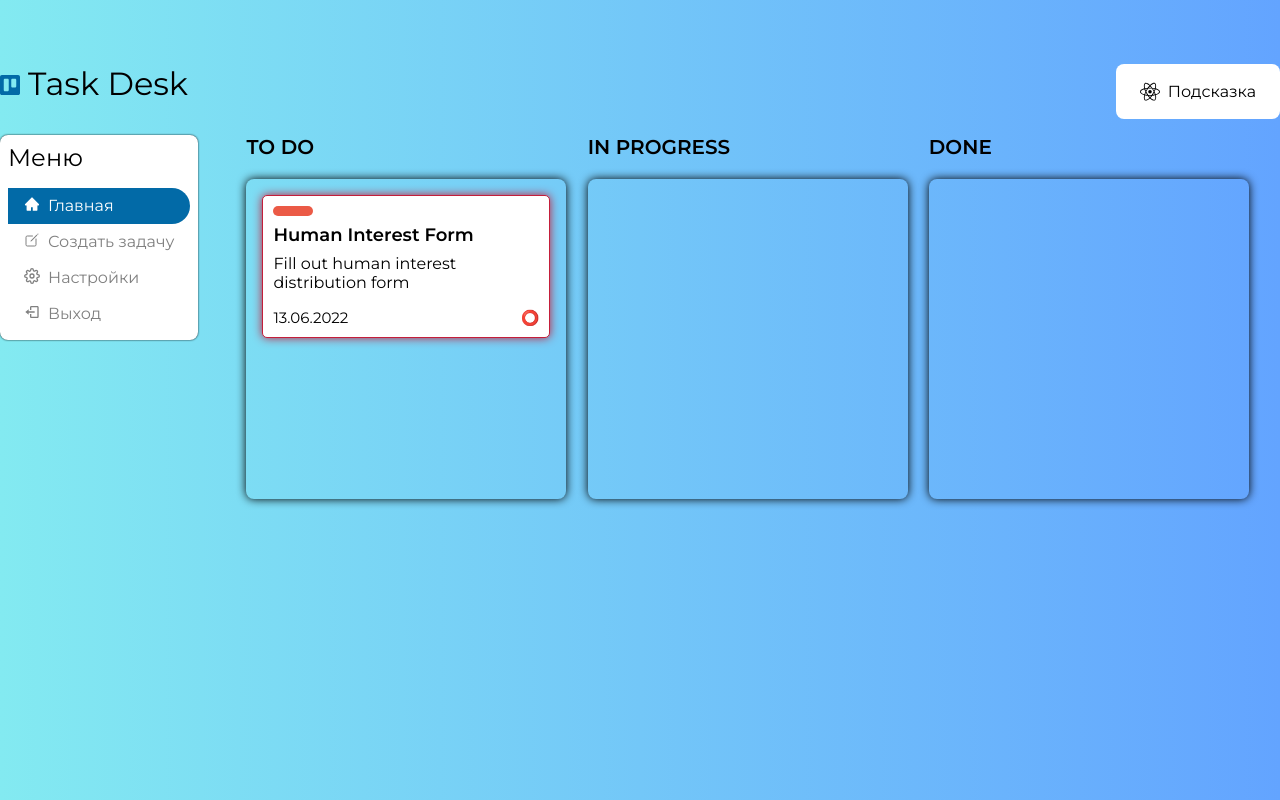
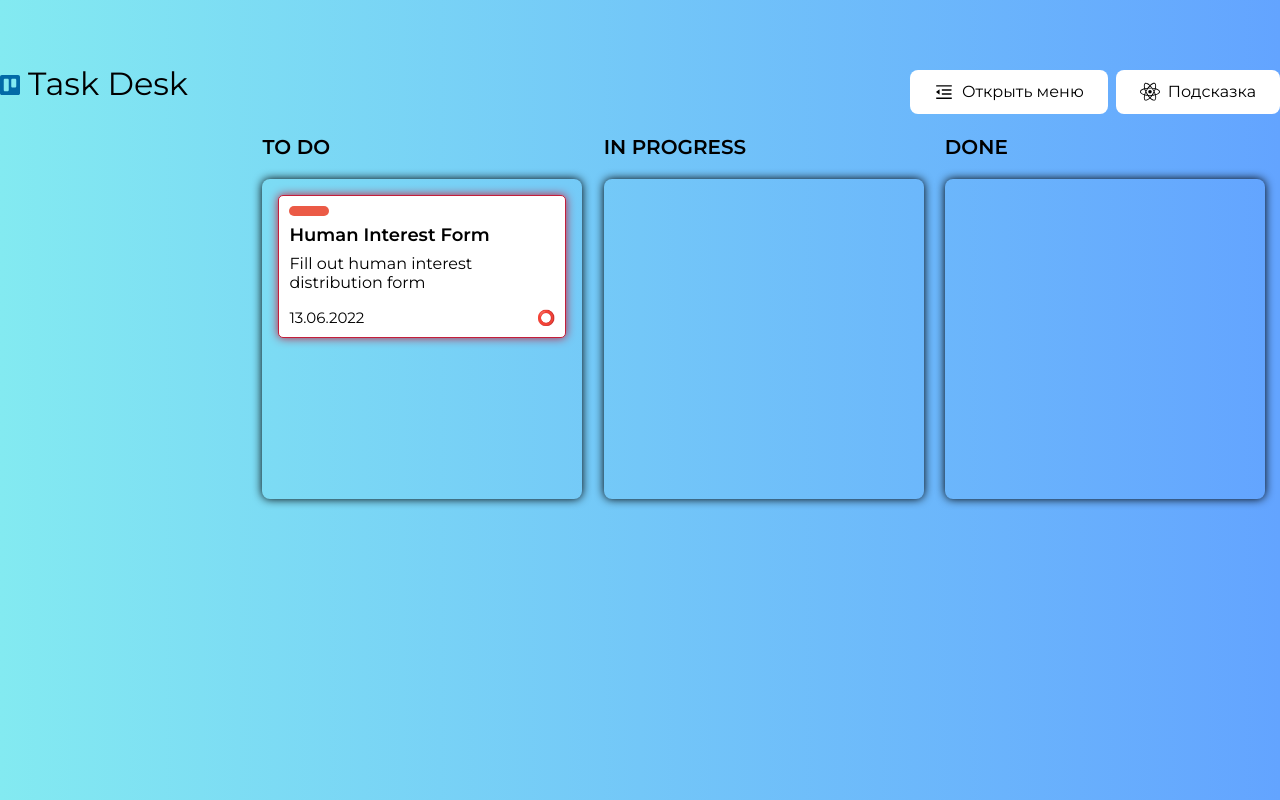
Before and after one commit to comp-master-byte/fullstack-newShift, a React app in the folder client/: page / in a window 1280 px wide. Built offline with nearby package versions, Linux system fonts and the light colour scheme.

Commit message:
Добавлена анимация с меню, подсказки

```diff
--- /dev/null
+++ b/client/src/UI/Prompt/ShiftPrompt.jsx
@@ -0,0 +1,26 @@
+import React from 'react';
+import styles from "./ShiftPrompt.module.scss";
+
+export const ShiftPrompt = (props) => {
+
+    const {
+        promptText,
+        icon,
+        onClick,
+        className,
+        ...rest
+    } = props;
+
+    return (
+        <div
+            onClick={onClick}
+            className={styles.shiftPrompt}
+            {...rest}
+        >
+            {icon}
+            <div className={styles.shiftPrompt__title}>
+                {promptText}
+            </div>
+        </div>
+    )
+}
--- /dev/null
+++ b/client/src/UI/Prompt/ShiftPrompt.module.scss
@@ -0,0 +1,20 @@
+.shiftPrompt {
+    background-color: #fff;
+    border-radius: 8px;
+    padding: .75rem 1.5rem;
+    cursor: pointer;
+    display: flex;
+    align-items: center;
+    transition: .25s;
+
+    .shiftPrompt__title {
+        font-size: 1rem;
+        color: #000;
+        font-weight: 400;
+        margin-left: .5rem;
+    }
+
+    &:hover {
+        box-shadow: 0 0 10px #fff;
+    }
+}
--- a/client/src/UI/ShiftBtn/ShiftBtn.jsx
+++ b/client/src/UI/ShiftBtn/ShiftBtn.jsx
@@ -12,6 +12,7 @@ export const ShiftBtn = (props) => {
         success,
         onClick,
         isDisabled,
+        icon,
         ...rest
     } = props;
 
--- a/client/src/UI/ShiftBtn/ShiftBtn.module.scss
+++ b/client/src/UI/ShiftBtn/ShiftBtn.module.scss
@@ -1,17 +1,22 @@
 .shiftBtn {
     padding: 10px 40px;
     cursor: pointer;
-    color: #fff;
     border: none;
     outline: none;
     font-size: 16px;
     border-radius: 12px;
     transition: .25s;
+    background-color: #fff;
+    color: #000;
 
+    &:hover {
+        box-shadow: 0 0 20px #fff;
+    }
 }
 
 .shiftBtnPrimary {
     background-color: #026AA7;
+    color: #fff;
 
     &:hover {
         box-shadow: 0 0 20px #026AA7;
@@ -20,6 +25,7 @@
 
 .shiftBtnError {
     background-color: #C41E3A;
+    color: #fff;
 
     &:hover {
         box-shadow: 0 0 20px #C41E3A;
@@ -28,6 +34,7 @@
 
 .shiftBtnWarning {
     background-color: #f05408;
+    color: #fff;
 
     &:hover {
         box-shadow: 0 0 20px #f05408;
@@ -36,6 +43,7 @@
 
 .shiftBtnSuccess {
     background-color: green;
+    color: #fff;
 
     &:hover {
         box-shadow: 0 0 20px green;
--- a/client/src/components/Layout/Layout.jsx
+++ b/client/src/components/Layout/Layout.jsx
@@ -1,32 +1,34 @@
-import React, { useState } from 'react'
+import React, { Fragment, useState } from 'react'
 import styles from "./Layout.module.scss"
 import { Outlet } from 'react-router-dom'
 import { Header } from '../header/Header.jsx'
-import { Navigation } from "../Navigation/Navigation.jsx"
-import { IoEnterOutline } from "react-icons/io5"
-import { ImExit } from "react-icons/im"
+import { Navigation } from "../Navigation/Navigation.jsx";
+import { ShiftBtn } from "../../UI/ShiftBtn/ShiftBtn.jsx"
 
 export const Layout = () => {
 
-    const [isOpenMenu, setIsOpenMenu] = useState(false)
+    const [showNavigation, setShowNavigation] = useState(false)
 
-    const openMenubarHandler = () => setIsOpenMenu(prev => !prev)
+    const toggleNavigation = () => setShowNavigation(prev => !prev)
 
     return (
-        <>
+        <Fragment>
             <div className={styles.container}>
-                <Header />
+                <Header showNavigation={showNavigation} toggle={toggleNavigation} />
             </div>
 
             <div className={styles.container}>
                 <div className={styles.layout}>
-                    <Navigation />
-                    <div className={styles.contentMain}>
+                    <div className={showNavigation ? styles.showNavigation : styles.hideNavigation}>
+                        <Navigation onClose={toggleNavigation} />
+                    </div>
+                    <div className={styles.firstContentMain}>
                         <Outlet />
                     </div>
+
                 </div>
             </div>
 
-        </>
+        </Fragment>
     )
 }
--- a/client/src/components/Layout/Layout.module.scss
+++ b/client/src/components/Layout/Layout.module.scss
@@ -10,8 +10,30 @@
     margin-top: 1rem;
 }
 
+.hideNavigation {
+    transform: translateX(-100%);
+    opacity: 0;
+    transition: .5s;
+}
+
+.showNavigation {
+    transform: translateX(0%);
+    opacity: 1;
+    transition: .5s;
+}
+
+.firstContentMain {
+    margin-left: 4rem;
+}
+
 .contentMain {
-    margin-left: 3rem;
+    transform: translateX(-19%);
+    transition: .5s;
+}
+
+.moveOnRightMenu {
+    transform: translateX(7%);
+    transition: .5s;
 }
 
 .isMenuOpen__btn {
--- a/client/src/components/Navigation/Navigation.jsx
+++ b/client/src/components/Navigation/Navigation.jsx
@@ -1,15 +1,22 @@
-import React from 'react'
-import styles from "./Navigation.module.scss"
-import { ShiftLink } from '../../UI/ShiftLink/ShiftLink.jsx'
-import { AiFillHome } from "react-icons/ai"
-import { IoCreateOutline } from "react-icons/io5"
-import { FiSettings } from "react-icons/fi"
-import { BiLogOut } from "react-icons/bi"
+import React, { Fragment, useState } from "react";
+import styles from "./Navigation.module.scss";
+import { ShiftLink } from "../../UI/ShiftLink/ShiftLink.jsx";
+import { AiFillHome } from "react-icons/ai";
+import { IoCreateOutline } from "react-icons/io5";
+import { FiSettings } from "react-icons/fi";
+import { BiLogOut } from "react-icons/bi";
+import { IoMdClose } from "react-icons/io"
 
-export const Navigation = () => {
+export const Navigation = (props) => {
+
+    const { onClose } = props;
+
     return (
-        <>
+        <Fragment>
             <div className={styles.navigation}>
+                <div onClick={onClose} className={styles.navigationToggle}>
+                    <IoMdClose size="30" />
+                </div>
                 <div className={styles.navigation__title}>Меню</div>
                 <ul className={styles.navigationList}>
                     <ShiftLink to="/" textLink={'Главная'} icon={<AiFillHome />} />
@@ -18,6 +25,6 @@ export const Navigation = () => {
                     <ShiftLink to="#" textLink={'Выход'} icon={<BiLogOut />} />
                 </ul>
             </div>
-        </>
+        </Fragment>
     )
 }
--- a/client/src/components/Navigation/Navigation.module.scss
+++ b/client/src/components/Navigation/Navigation.module.scss
@@ -1,10 +1,24 @@
 .navigation {
     background-color: #fff;
     box-shadow: 0 0 2px #000;
-    // margin: 1rem;
     padding: .5rem;
     border-radius: 8px;
     transition: .5s;
+    position: relative;
+    z-index: 3;
+}
+
+.navigationToggle {
+    position: absolute;
+    top: .5rem;
+    right: -2.1rem;
+    background-color: #026AA7;
+    padding: .75rem .1rem;
+    border-top-right-radius: 8px;
+    border-bottom-right-radius: 8px;
+    color: #fff;
+    cursor: pointer;
+    z-index: 2;
 }
 
 .navigationList {
--- a/client/src/components/header/Header.jsx
+++ b/client/src/components/header/Header.jsx
@@ -2,9 +2,13 @@ import React, { Fragment, useState } from "react";
 import styles from "./Header.module.scss";
 import { ImTrello } from "react-icons/im";
 import { GrReactjs } from "react-icons/gr";
-import { AlertComponent } from "../Alert/AlertComponent.jsx"
+import { AiOutlineMenuFold } from "react-icons/ai";
+import { AlertComponent } from "../Alert/AlertComponent.jsx";
+import { ShiftPrompt } from "../../UI/Prompt/ShiftPrompt.jsx";
 
-export const Header = () => {
+export const Header = (props) => {
+
+    const { showNavigation, toggle } = props;
 
     const [showPrompt, setShowPrompt] = useState(false);
 
@@ -27,11 +31,19 @@ export const Header = () => {
                             Task Desk
                         </div>
                     </div>
-                    <div onClick={togglePrompt} className={styles.headerPrompt}>
-                        <GrReactjs size="20" />
-                        <div className={styles.headerPrompt__title}>
-                            Подсказка
-                        </div>
+                    <div className={styles.headerPrompts}>
+                        {!showNavigation &&
+                            <ShiftPrompt
+                                icon={<AiOutlineMenuFold size="20" />}
+                                onClick={toggle}
+                                promptText="Открыть меню"
+                            />
+                        }
+                        <ShiftPrompt
+                            promptText="Подсказка"
+                            icon={<GrReactjs size="20" />}
+                            onClick={togglePrompt}
+                        />
                     </div>
                 </div>
             </div>
--- a/client/src/components/header/Header.module.scss
+++ b/client/src/components/header/Header.module.scss
@@ -5,7 +5,7 @@
 
 .headerRow {
     display: flex;
-    // align-items: center;
+    align-items: center;
     justify-content: space-between;
 }
 
@@ -26,27 +26,6 @@
     }
 }
 
-.headerPrompt {
-    background-color: #fff;
-    border-radius: 8px;
-    padding: 0 1.5rem;
-    cursor: pointer;
-    display: flex;
-    align-items: center;
-    transition: .25s;
-
-    .headerPrompt__title {
-        font-size: 1rem;
-        color: #000;
-        font-weight: 400;
-        margin-left: .5rem;
-    }
-
-    &:hover {
-        box-shadow: 0 0 10px #fff;
-    }
-}
-
 .headerAlertHide {
     opacity: 0;
     transition: .5s;
@@ -56,3 +35,8 @@
     opacity: 1;
     transition: .5s;
 }
+
+.headerPrompts {
+    display: flex;
+    gap: .5rem;
+}
--- a/client/src/styles/main.scss
+++ b/client/src/styles/main.scss
@@ -1,4 +1,5 @@
 @import url('https://fonts.googleapis.com/css2?family=Montserrat:wght@300;400;500;600;700&display=swap');
+@import "variables";
 
 * {
     margin: 0;
--- a/client/src/styles/variables.scss
+++ b/client/src/styles/variables.scss
@@ -0,0 +1 @@
+$cl-blue: #026AA7;
```
